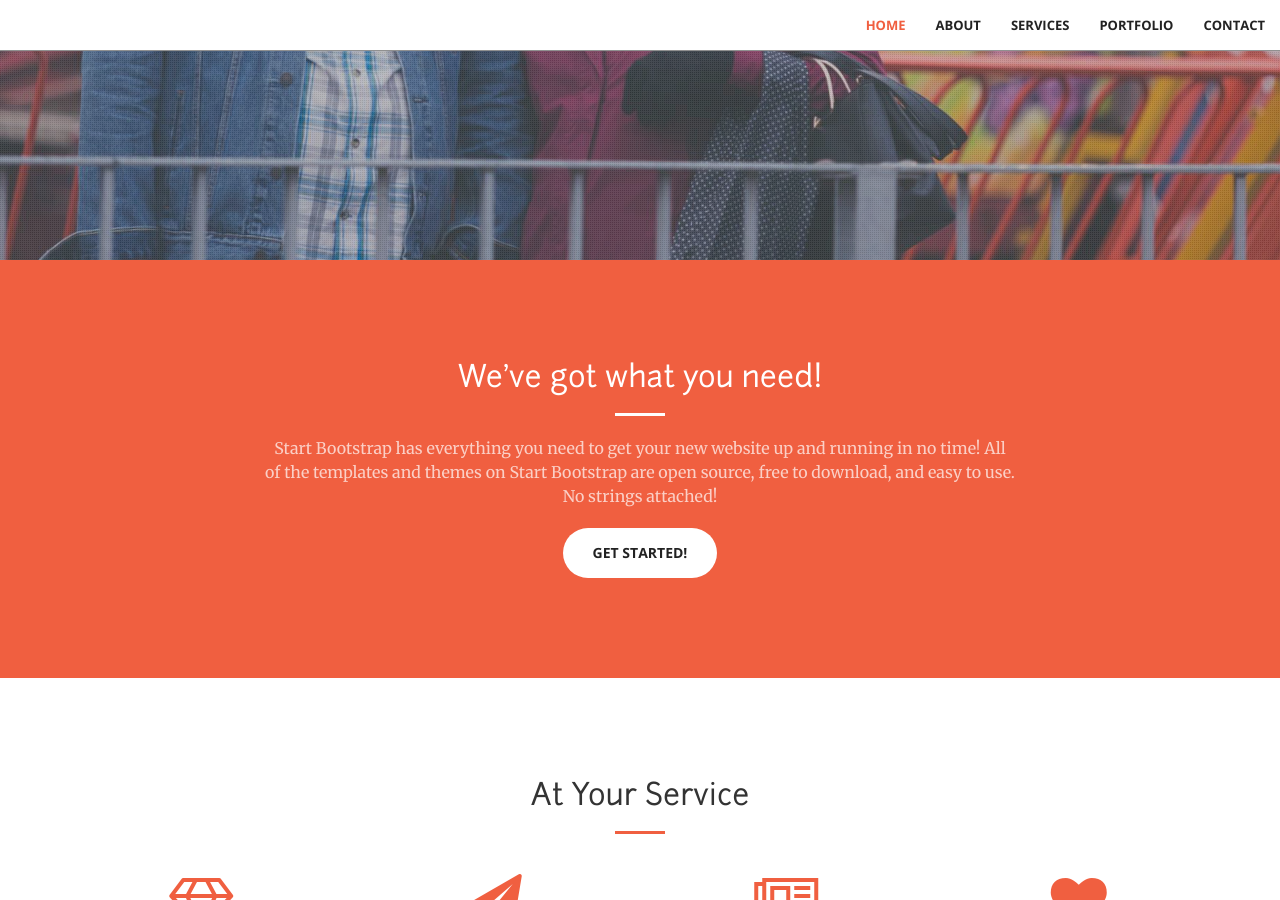
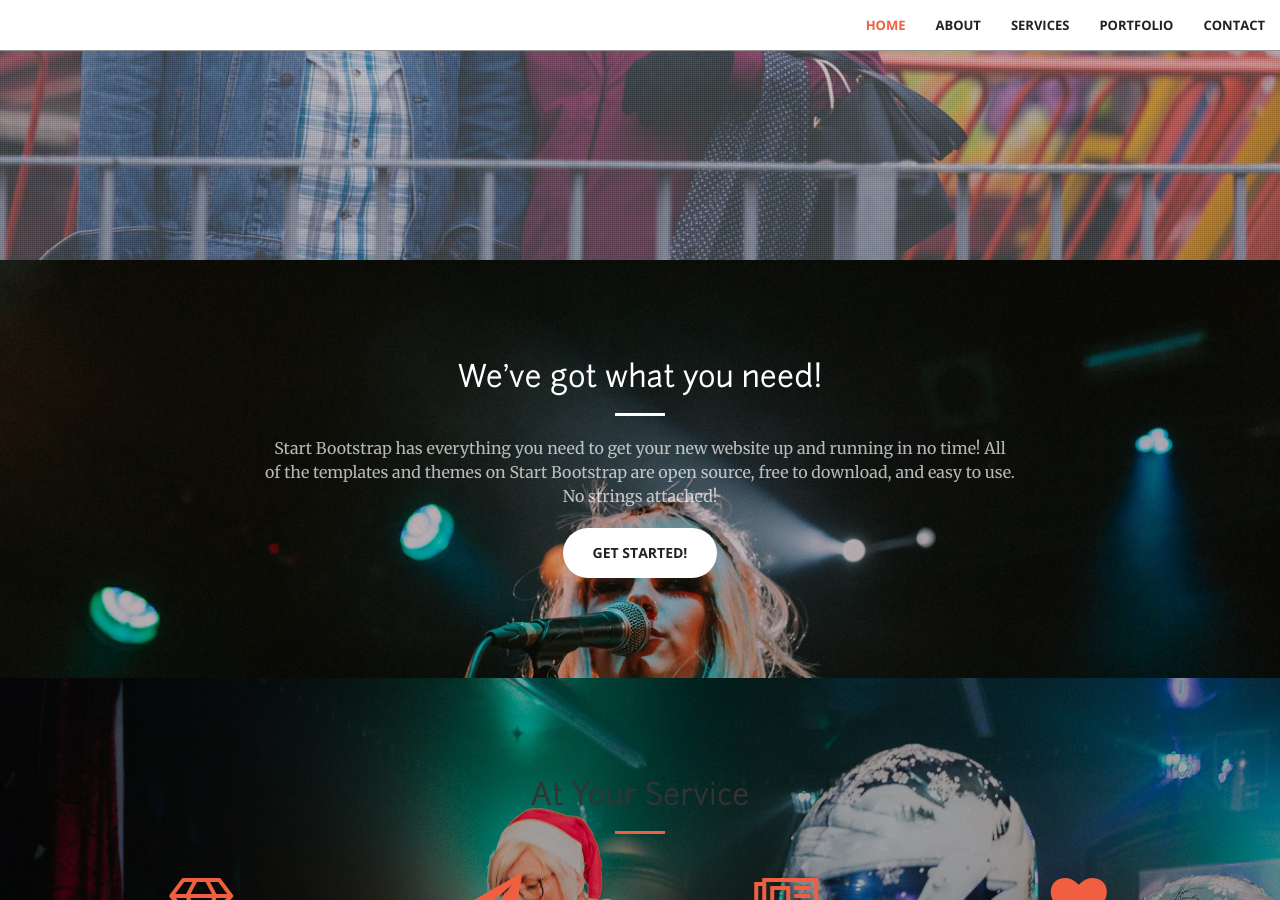
Before and after one commit to mattwhi/159photography, a Jekyll site: the page built from index.md, in a window 1280 px wide and 900 px high, scrolled down 610 px. Built offline with Jekyll 4.4.1, drawn with Linux system fonts in a browser that asks for light colours; some web fonts are replaced.

Commit message:
adding background images

```diff
--- a/_includes/call-to-action.html
+++ b/_includes/call-to-action.html
@@ -1,4 +1,4 @@
-<section class="bg-primary" id="about">
+<section class="bg-primary about" id="about">
     <div class="container">
         <div class="row">
             <div class="col-lg-8 col-lg-offset-2 text-center">
--- a/_includes/services.html
+++ b/_includes/services.html
@@ -1,4 +1,4 @@
-<section id="services">
+<section class="service" id="services">
     <div class="container">
         <div class="row">
             <div class="col-lg-12 text-center">
--- a/_sass/_base.scss
+++ b/_sass/_base.scss
@@ -225,7 +225,17 @@ section.header {
 .section-heading {
     margin-top: 0;
 }
+section.about {
+    background-image: url('../img/1.jpg');
+    background-size: cover;
+    background-attachment: fixed;
+}
 
+section.service {
+    background-image: url('../img/2.jpg');
+    background-size: cover;
+    background-attachment: fixed;
+}
 .service-box {
     max-width: 400px;
     margin: 50px auto 0;
```
Also changed, not shown: 3 other files.
